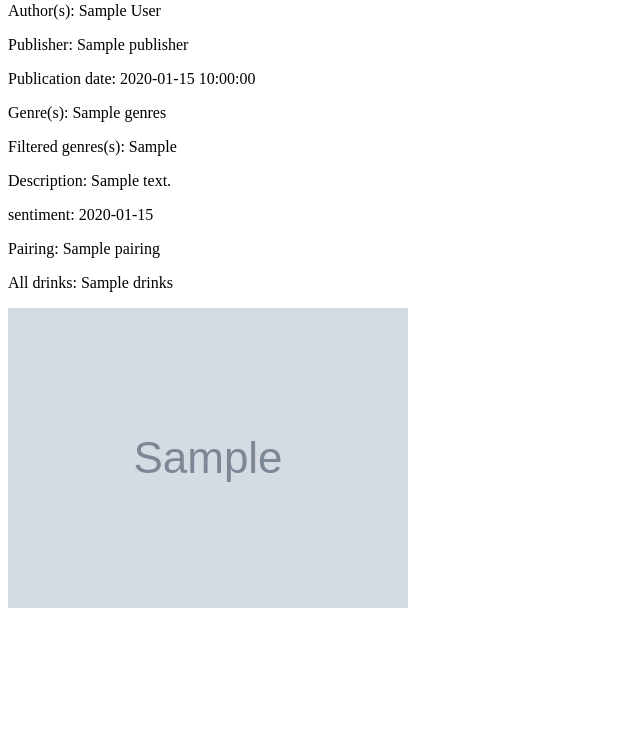
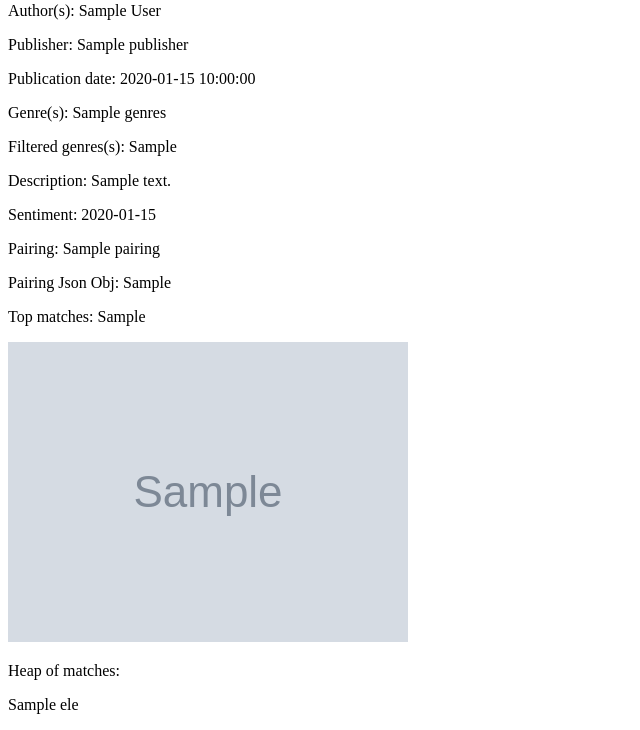
Before and after one commit to ShengyuanWang/COMP225-Project, a Flask app: template backend/api/templates/home.html in a window 1280 px wide. Shown: the part 251-981 px from the top of the page, without its empty margins (0-640 px from the left). Before the commit the page ends 859 px from the top, so only its background shows below. Run offline with Flask 3, Linux system fonts and the light colour scheme; the template is opened without the code that fills it: most values are stand-ins (such as "Sample title", 1, 10 or a date in 2020); grey boxes marked "Sample" are stand-in pictures.

Commit message:
algo better

```diff
--- a/backend/api/app.py
+++ b/backend/api/app.py
@@ -1,12 +1,11 @@
 from flask import Flask, request, render_template
 from markupsafe import escape
+from flask_cors import CORS
+from textblob import TextBlob
 import json
-import random
 import requests
-from flask_cors import CORS
 import re
 import heapq
-from textblob import TextBlob
 
 # DO NOT make this public, keep in private github
 API_KEY = "AIzaSyAHHByDAWIAvXhTNkajTqazMhBUO045aS0"
@@ -37,27 +36,33 @@ def get_book():
                                 authors=book.get_authors(), publisher=book.get_publisher(),
                                 date=book.get_publication_date(), genres=book.get_genres(),
                                 filtered_genres=book.get_filtered_genres(), description=book.get_description(),
-                                cover_link=book.get_cover_link(), drinks=[drink["name"] for drink in book.get_top_drink_matches(book.get_matching_drinks())],
-                                pairing=book.get_pairing(), sentiment=book.get_sentiment())
+                                cover_link=book.get_cover_link(), pairing_json_obj=book.get_pairing_json_obj(),
+                                top_matches=[drink["name"] for drink in book.get_top_drink_matches(book.get_matching_drinks())],
+                                all_matches=book.drink_heap_to_ordered_list(book.get_matching_drinks()),
+                                pairing=book.get_pairing(),  sentiment=book.get_sentiment())
     return render_template("home.html")
 
 @app.route('/test/<bookname>', methods=["GET"])
 def search1(bookname):
     """Return pairing dictonary for testing of frontend intergration."""
+    # bookname = bookname.replace("%20", " ")
     book = Book(bookname)
     return book.get_pairing_json_obj()
 
 class DrinkWrapper():
     def __init__(self, drink_data, priority):
-        """This is wrapper class for drink data for creating the priority queue.
+        """ This is wrapper class for drink data for creating the priority queue.
         It contains a cutsom comparator which python's heapq needs to create a
-        priority queue, as a tuple with priority and a dict confuses it.
+        priority queue.
         """
         self.priority = priority
         self.drink_data = drink_data
 
     def get_drink_data(self):
         return self.drink_data
+
+    def get_priority(self):
+        return self.priority
 
     def __str__(self):
         return f"Priority: {self.priority}, Data: {self.drink_data}"
@@ -93,6 +98,7 @@ class Book:
         use in frontend.
         """
         pairing = {}
+        pairing["user_input"] = self.get_user_input()
         pairing["title"] = self.get_title()
         pairing["authors"] = self.get_authors()
         pairing["genres"] = self.get_filtered_genres()
@@ -120,8 +126,11 @@ class Book:
 
     def get_matching_drinks(self):
         """ Return priority queue of drinks that match book based on data in json file.
-        If no drinks match, returns an empty list.  Priority is based on how many genres are
-        shared between the book and drink. Drinks are added to the priority queue by wrapping
+        If no drinks match, returns an empty list. Prority is based both on how many genres
+        a book and drink share and how many they don't share.
+        It's calculated like this:
+            number of shared genres - (.1 * number of genres not shared )
+        Drinks are added to the priority queue by wrapping
         them in the DrinkWrapper class, which contains a custom comparator. The priority queue
         is implmented with python's heapq module and is a max-heap.
         """
@@ -134,19 +143,46 @@ class Book:
         if book_genres is not None and len(book_genres) > 0:
             for drink in drinks["alcohols"]:
                 shared_genre_count = 0
+                unshared_genre_count = 0
                 for drink_genre in drink["genres"]:
                     if drink_genre in book_genres:
-                        shared_genre_count += 0
-                heapq.heappush(matched_drinks, DrinkWrapper(drink, -1*shared_genre_count))
+                        shared_genre_count += 1
+                    else:
+                        unshared_genre_count += .1
+                if shared_genre_count > 0:
+                    genre_count = round(shared_genre_count - (unshared_genre_count), 2)
+                    heapq.heappush(matched_drinks, DrinkWrapper(drink, genre_count))
+        heapq.heapify(matched_drinks)
         return matched_drinks
 
-    def get_top_drink_matches(self, drink_heap):
+    def get_top_drink_matches(self, drink_heap, range=.2):
         """ Takes the max heap of the drink and returns the drink data dicts that share the
         highest priority.
         """
-        top_priority = heapq.nsmallest(1, drink_heap)[0].priority if drink_heap else None
-        top_matches = [drink_obj.get_drink_data() for drink_obj in drink_heap if drink_obj.priority == top_priority]
+        top_priority = heapq.nlargest(1, drink_heap)[0].get_priority() if drink_heap else None
+        top_matches = []
+        for drink_obj in drink_heap:
+            if drink_obj.priority >= top_priority - range:
+                top_matches.append(drink_obj.get_drink_data())
+
+        if len(top_matches) < 3:
+            heap_list = self.drink_heap_to_ordered_list(drink_heap)
+            if len(heap_list) >=  3:
+                top_matches = [drink_obj.get_drink_data() for drink_obj in heap_list[:3]]
+            else:
+                top_matches = [drink_obj.get_drink_data() for drink_obj in heap_list[:len(heap_list)]]
+
         return top_matches
+
+    def drink_heap_to_ordered_list(self, drink_heap):
+        """ Turns a heap into an ordered list, where the first element in the list
+        is the entry in the heap with the highest priority."""
+        secure_copy = drink_heap[:]
+        ordered_list = []
+        while secure_copy:
+            element = heapq.heappop(secure_copy)
+            ordered_list.append(element)
+        return ordered_list[::-1]
 
     def get_sentiment(self):
         """ Uses TextBlob to get the sentiment score of the book.
@@ -215,7 +251,7 @@ class Book:
             return {}
 
     def query_api_genres(self):
-        """Return a list of all genres the book has, or an empty list
+        """ Return a list of all genres the book has, or an empty list
         if api query fails. Queries openlibrary api using isbn.
         """
         genres = []
@@ -237,7 +273,7 @@ class Book:
             return genres
 
     def filter_title(self, title):
-        """Cleans up titles to not include some common stop words, so that the titles
+        """ Cleans up titles to not include some common stop words, so that the titles
         can be more easily matched. Used when looking for genres across all
         versions of a book.
         """
@@ -276,14 +312,14 @@ class Book:
         return names
 
     def select_isbn(self, isbns):
-        """Selects the first isbn from the list of isbns."""
+        """ Selects the first isbn from the list of isbns."""
         if len(isbns) > 0:
             return isbns[0]
         else:
             return ""
 
     def get_filtered_genres(self):
-        """Return a list of all the offical genres the book has or an empty list
+        """ Return a list of all the offical genres the book has or an empty list
         if the book has no offical genres.
         """
         filtered_genres = []
@@ -293,7 +329,7 @@ class Book:
         return filtered_genres
 
     def get_title(self):
-        """Using book data dictonary, return title found for the book,
+        """ Using book data dictonary, return title found for the book,
         or an empty string if no title was found.
         """
         if "title" in list(self.data.keys()):
@@ -302,7 +338,7 @@ class Book:
             return ""
 
     def get_authors(self):
-        """Using book data dictonary, return list of authors found for the book,
+        """ Using book data dictonary, return list of authors found for the book,
         or an empty list if no authors were found.
         """
         if "authors" in list(self.data.keys()):
@@ -311,7 +347,7 @@ class Book:
             return []
 
     def get_description(self):
-        """Using book data dictonary, return description found for the book,
+        """ Using book data dictonary, return description found for the book,
         or an empty string if no description was found.
         """
         if "description" in list(self.data.keys()):
@@ -320,7 +356,7 @@ class Book:
             return ""
 
     def get_publisher(self):
-        """Using book data dictonary, return publisher found for the book, or
+        """ Using book data dictonary, return publisher found for the book, or
         an empty string if no publisher was found.
         """
         if "publisher" in list(self.data.keys()):
@@ -329,7 +365,7 @@ class Book:
             return ""
 
     def get_publication_date(self):
-        """Using book data dictonary, return publication date found for the book,
+        """ Using book data dictonary, return publication date found for the book,
         or an empty string if no publication date was found.
         """
         if "publishedDate" in list(self.data.keys()):
@@ -338,7 +374,7 @@ class Book:
             return ""
 
     def get_cover_link(self):
-        """Using book data dictonary, return the link to the
+        """ Using book data dictonary, return the link to the
         small thumbnail image of the book's cover, or an empty string if no
         thumnbail was found.
         """
@@ -362,13 +398,13 @@ class Book:
         return self.user_input
 
     def get_genres(self):
-        """Return the instance variable containing a list of all genres found
+        """ Return the instance variable containing a list of all genres found
         for book.
         """
         return self.genres
 
     def get_no_match_drink(self):
-        """Return the instance variable containing the drink object that will be used if
+        """ Return the instance variable containing the drink object that will be used if
         no pairing is found. Must have the keys name, instructions, information.
         """
         return self.no_match_drink
--- a/backend/api/templates/home.html
+++ b/backend/api/templates/home.html
@@ -47,18 +47,30 @@
 {% endif %}
 
 {% if sentiment %}
-  <p> sentiment: {{ sentiment }}</p>
+  <p> Sentiment: {{ sentiment }}</p>
 {% endif %}
 
 {% if pairing %}
   <p> Pairing: {{ pairing }}</p>
 {% endif %}
 
-{% if drinks %}
-  <p> All drinks: {{ drinks }}</p>
+{% if pairing_json_obj %}
+  <p> Pairing Json Obj: {{ pairing_json_obj }}</p>
+{% endif %}
+
+{% if top_matches %}
+  <p> Top matches: {{ top_matches }}</p>
 {% endif %}
 
 {% if cover_link %}
   <img src="{{ cover_link }}"/>
 {% endif %}
+
+{% if all_matches %}
+<p> Heap of matches: </p>
+{% for ele in all_matches %}
+  <p> {{ ele }}</p>
+{% endfor %}
+{% endif %}
+
 </html>
```
Also changed, not shown: backend/api/tests/app_test.py (+20 -4 lines), 16 other files.
